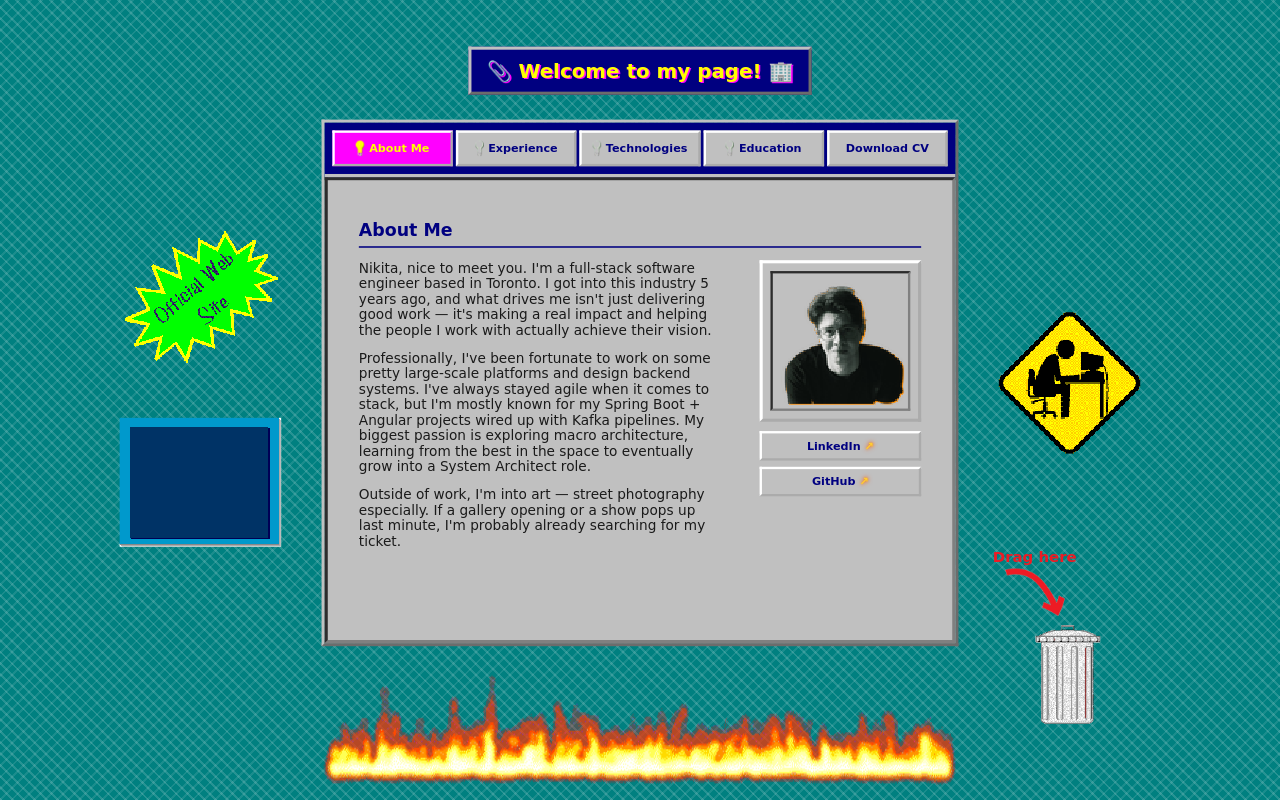
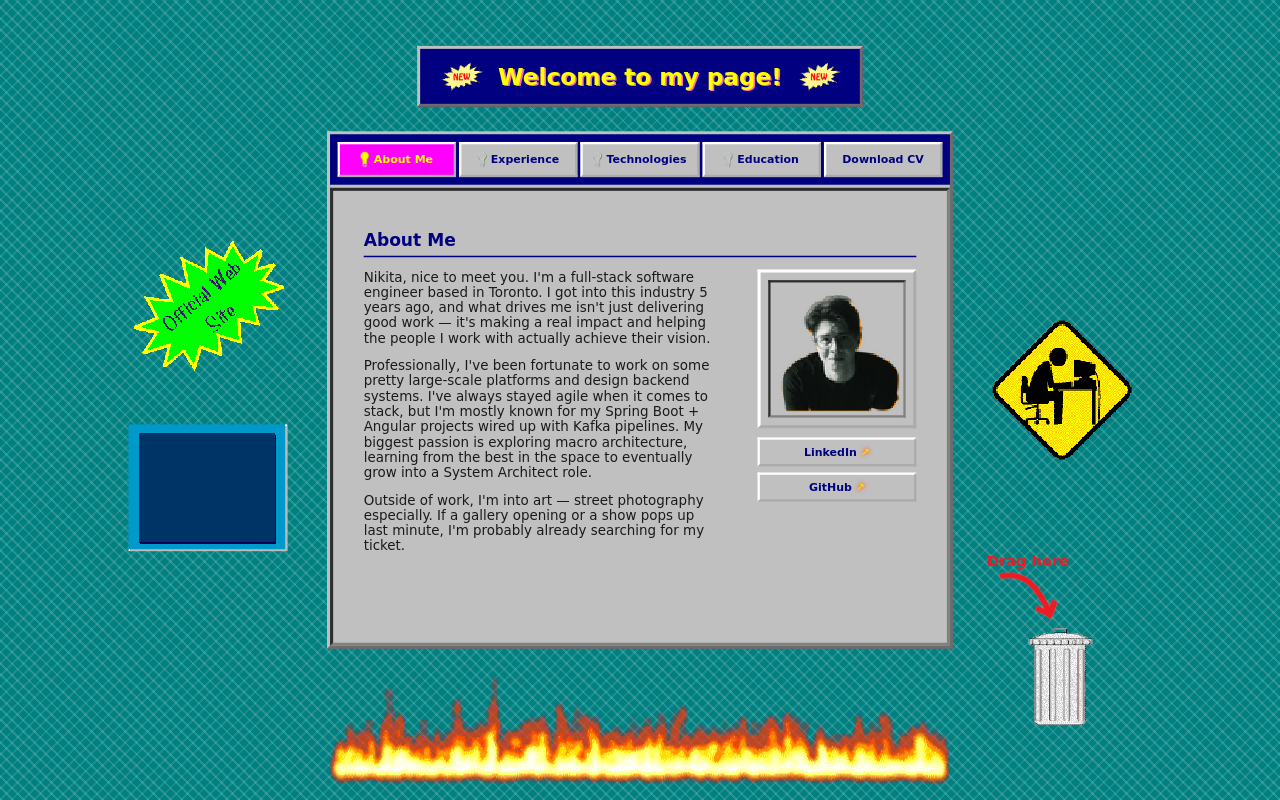
Before and after one commit to GitBliumkin/junk-land, a React (Vite) app: page /retro in a window 1280 px wide. Built offline with nearby package versions, Linux system fonts and the light colour scheme.

Commit message:
Updated welcome section

```diff
--- a/src/data/junk-items.tsx
+++ b/src/data/junk-items.tsx
@@ -152,13 +152,13 @@ export const SECTION_ITEMS: SectionItem[] = [
     title: 'Technologies',
     lines: [
       'Languages: Java, TypeScript, JavaScript, Scala',
-      'Backend: Spring Boot, NestJS, Microservices, REST APIs',
+      'Backend: Spring Boot, NestJS, Microservices, REST/SOAP APIs',
       'Frontend: Angular, React, HTML5, CSS3',
-      'Databases: PostgreSQL, MySQL, DynamoDB, MongoDB',
-      'Messaging: Kafka, IBM MQ, Redis',
+      'Databases: PostgreSQL, MySQL, DynamoDB, MongoDB, Redis',
+      'Messaging: Kafka, IBM MQ, Redis Pub/Sub',
       'Cloud & DevOps: AWS, Docker, CI/CD, Jenkins',
       'Tools: OpenSearch, Elasticsearch, Git, Jira',
-      'AI Tooling: GitHub Copilot, Claude',
+      'AI Tooling: Claude, Copilot',
     ],
     images: [
       { src: javaLogo, alt: 'Java' },
--- a/src/retro/components/trash-bin/trash-bin.module.css
+++ b/src/retro/components/trash-bin/trash-bin.module.css
@@ -1,16 +1,26 @@
+/* Renders above dragged items (which get z-index: 999 while dragging, see draggable-junk)
+   so the bin stays visible when something is dropped/hovered on top of it. */
 .trashBin {
+  position: relative;
   width: 182px;
   height: 182px;
   display: flex;
   align-items: center;
   justify-content: center;
+  z-index: 2000;
+}
+
+/* No z-index of its own — renders at the default level, below anything dragged over it. */
+.dragHintLayer {
+  width: 182px;
+  height: 182px;
+  pointer-events: none;
 }
 
 .dragHint {
   position: absolute;
   bottom: 80%;
   right: 45%;
-  z-index: 1;
   display: flex;
   flex-direction: column;
   align-items: center;
@@ -32,8 +42,6 @@
 }
 
 .trashBinIcon {
-  position: relative;
-  z-index: 1000;
   height: 168px;
   width: auto;
   pointer-events: none;
--- a/src/retro/components/trash-bin/trash-bin.tsx
+++ b/src/retro/components/trash-bin/trash-bin.tsx
@@ -7,14 +7,21 @@ interface TrashBinProps {
   style?: CSSProperties;
 }
 
+// The hint and the icon are separate layers (not nested in one wrapper) so they can stack
+// independently against a dragged item: the icon always renders above it, the hint always
+// below — a shared wrapper can't give its children opposite z-index outcomes.
 const TrashBin = forwardRef<HTMLDivElement, TrashBinProps>(({ style }, ref) => (
-  <div ref={ref} data-junk-id="trash-bin" className={styles.trashBin} style={style}>
-    <div className={styles.dragHint}>
-      <span className={styles.dragHintText}>Drag here</span>
-      <img src={bentArrow} className={styles.dragHintArrow} alt="" draggable={false} />
+  <>
+    <div className={styles.dragHintLayer} style={style}>
+      <div className={styles.dragHint}>
+        <span className={styles.dragHintText}>Drag here</span>
+        <img src={bentArrow} className={styles.dragHintArrow} alt="" draggable={false} />
+      </div>
     </div>
-    <img src={trashBinGif} className={styles.trashBinIcon} alt="Trash bin" draggable={false} />
-  </div>
+    <div ref={ref} data-junk-id="trash-bin" className={styles.trashBin} style={style}>
+      <img src={trashBinGif} className={styles.trashBinIcon} alt="Trash bin" draggable={false} />
+    </div>
+  </>
 ));
 
 TrashBin.displayName = 'TrashBin';
--- a/src/retro/components/welcome-sprite/welcome-sprite.module.css
+++ b/src/retro/components/welcome-sprite/welcome-sprite.module.css
@@ -1,12 +1,22 @@
 .welcomeSprite {
-  font-size: 1.6rem;
+  font-size: 1.9rem;
   font-weight: bold;
   color: var(--retro-color-yellow);
-  text-shadow: 2px 2px 0 var(--retro-color-magenta);
+  text-shadow: 2px 2px 0 var(--retro-color-pink);
   background: var(--retro-color-navy);
   border: 4px outset var(--retro-color-silver);
   padding: 12px 20px;
   cursor: grab;
   user-select: none;
   text-align: center;
+  display: flex;
+  align-items: center;
+  justify-content: center;
+  gap: 14px;
 }
+
+.welcomeBadge {
+  height: 48px;
+  width: auto;
+  pointer-events: none;
+}
--- a/src/retro/components/welcome-sprite/welcome-sprite.tsx
+++ b/src/retro/components/welcome-sprite/welcome-sprite.tsx
@@ -1,8 +1,14 @@
 import styles from './welcome-sprite.module.css';
+import newHeader from '../../../assets/retro/images/new-header.png';
 
-// Swap for real GIF: src/assets/retro/gifs/welcome-sprite.gif
-const WELCOME_SPRITE_PLACEHOLDER = '📎 Welcome to my page! 🏢 ';
+const WELCOME_TEXT = 'Welcome to my page!';
 
 export default function WelcomeSprite() {
-  return <div className={styles.welcomeSprite}>{WELCOME_SPRITE_PLACEHOLDER}</div>;
+  return (
+    <div className={styles.welcomeSprite}>
+      <img src={newHeader} className={styles.welcomeBadge} alt="" draggable={false} />
+      <span>{WELCOME_TEXT}</span>
+      <img src={newHeader} className={styles.welcomeBadge} alt="" draggable={false} />
+    </div>
+  );
 }
--- a/src/retro/theme.css
+++ b/src/retro/theme.css
@@ -7,6 +7,7 @@
   --retro-color-gray: #808080;
   --retro-color-teal: #008080;
   --retro-color-magenta: #ff00ff;
+  --retro-color-pink: #ff69b4;
   --retro-color-yellow: #ffff00;
   --retro-color-orange: #ff8c00;
   --retro-color-red: #ed1b24;
```
Also changed, not shown: src/assets/retro/images/new-header.png (added).
